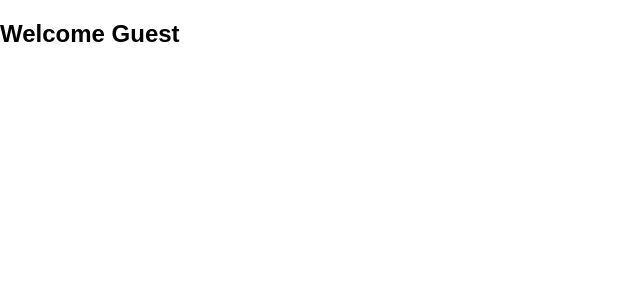
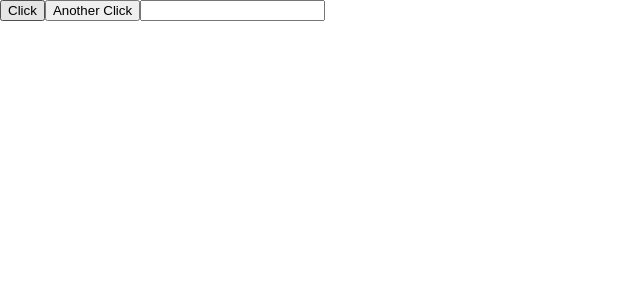
Before and after one commit to 5thComrade/react-typescript, a React (Vite) app: page / in a window 1280 px wide. Shown: the top 300 px of the page, without its empty margins (0-640 px from the left). Built offline with nearby package versions, Linux system fonts and the light colour scheme.

Commit message:
event types added

```diff
--- a/src/App.tsx
+++ b/src/App.tsx
@@ -1,11 +1,15 @@
+import React, { useState } from "react";
+import Button from "./components/Button";
 import Greet from "./components/Greet";
 import Heading from "./components/Heading";
+import Input from "./components/Input";
 import Oscar from "./components/Oscar";
 import Person from "./components/Person";
 import PersonList from "./components/PersonList";
 import Status from "./components/Status";
 
 function App() {
+  const [inputValue, setInputValue] = useState("");
   const personName = {
     first: "Bruce",
     last: "Wayne",
@@ -28,7 +32,7 @@ function App() {
 
   return (
     <>
-      <Greet name="Antony" messageCount={10} isLoggedIn={false} />
+      {/* <Greet name="Antony" messageCount={10} isLoggedIn={false} /> */}
       {/* <Person name={personName} />
       <PersonList names={nameList} />
       <Status status="success" />
@@ -36,6 +40,20 @@ function App() {
       <Oscar>
         <Heading>Oscar goes to Antony Chiramel</Heading>
       </Oscar> */}
+      <Button
+        handleClick={() => {
+          console.log("Button Clicked");
+        }}
+        handleClickWithEvent={(event, id) => {
+          console.log("Button Clicked with Event: ", event, id);
+        }}
+      />
+      <Input
+        value={inputValue}
+        handleChange={(e) => {
+          setInputValue(e.target.value);
+        }}
+      />
     </>
   );
 }
--- /dev/null
+++ b/src/components/Button.tsx
@@ -0,0 +1,17 @@
+import React from "react";
+
+type ButtonProps = {
+  handleClick: () => void;
+  handleClickWithEvent: (event: React.MouseEvent<HTMLButtonElement>, id: number) => void;
+};
+
+function Button(props: ButtonProps) {
+  return (
+    <>
+      <button onClick={props.handleClick}>Click</button>
+      <button onClick={(event) => props.handleClickWithEvent(event, 1)}>Another Click</button>
+    </>
+  );
+}
+
+export default Button;
--- /dev/null
+++ b/src/components/Input.tsx
@@ -0,0 +1,14 @@
+import React from "react";
+
+type InputProps = {
+  value: string;
+  handleChange: (event: React.ChangeEvent<HTMLInputElement>) => void;
+};
+
+function Input(props: InputProps) {
+  return (
+    <input type="text" onChange={props.handleChange} value={props.value} />
+  );
+}
+
+export default Input;
```
